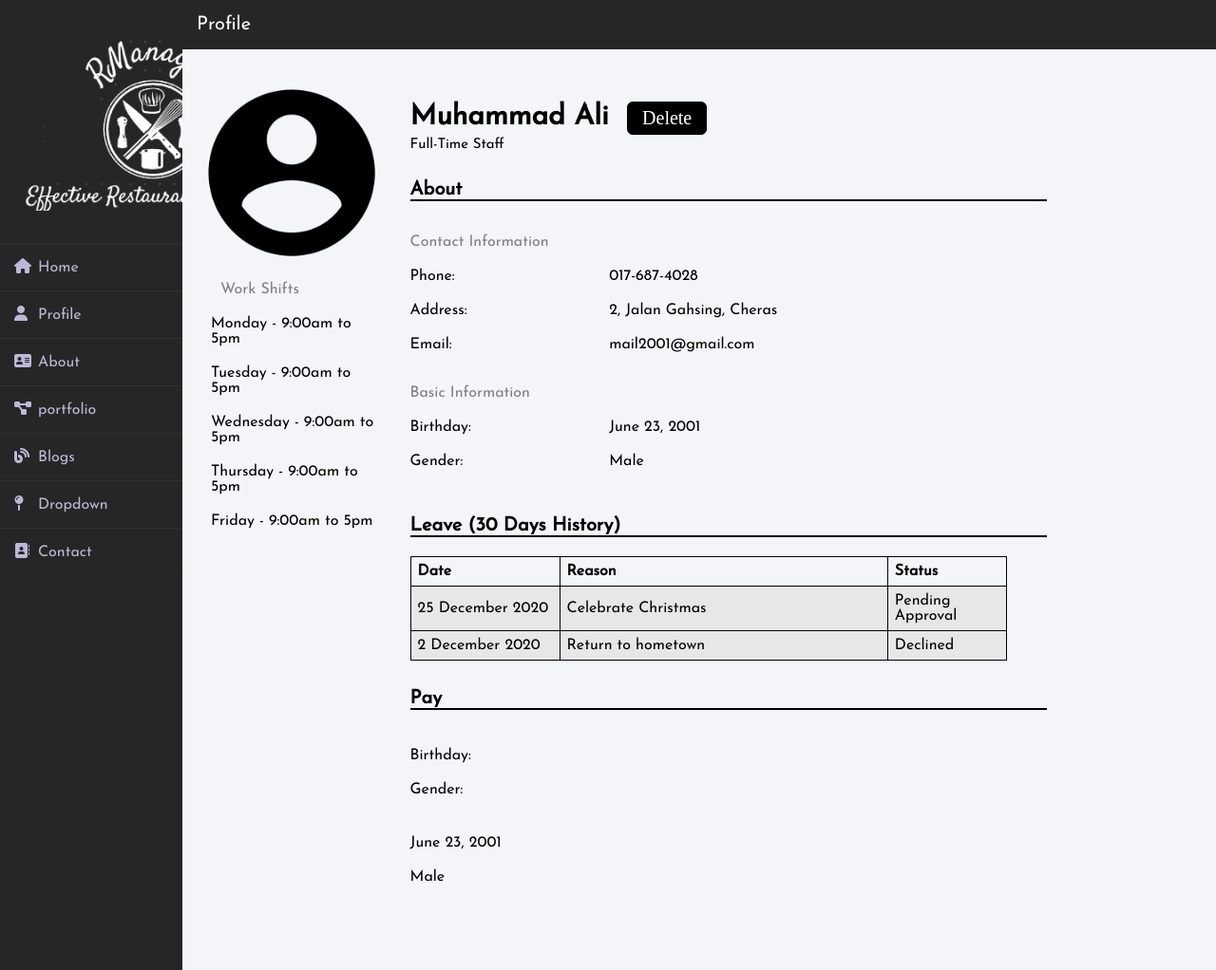
After one commit to NelsonGan/rmanager, a PHP site: page /profile-owner.php in a window 1280 px wide. The commit adds this page. Shown: the whole page at 95% size. Run offline with PHP 8.4, Linux system fonts and the light colour scheme; some libraries are stand-ins or nearby versions.

Commit message:
Updated profile

```diff
--- a/attendance.php
+++ b/attendance.php
@@ -25,16 +25,20 @@
                     <th style="width: 33%;">Date</th>
                     <th style="width: 33%;">Time</th>
                     <th style="width: 33%;">Status</th>
+                    <th style="width: 33%;">Hours Worked</th>
                 </tr>
                 <tr>
                     <td>25 December 2020</td>
                     <td>6:00PM</td>
                     <td>Clocked Out</td>
+                    <td rowspan="2" style="text-align: center;">9</td>
                 </tr>
                 <tr>
                     <td>25 December 2020</td>
-                    <td>8:00AM</td>
+                    <td>9:00AM</td>
                     <td>Clocked In</td>
+                </tr>
+                <tr>
                 </tr>
                 </table>
 
--- /dev/null
+++ b/profile-owner.php
@@ -0,0 +1,95 @@
+<!DOCTYPE html>
+<head>
+    <title>Default Title</title>
+    <link href="stylesheets/default.css" rel="stylesheet" type="text/css">
+    <link href="stylesheets/profile-owner.css" rel="stylesheet" type="text/css">
+</head>
+
+<body>
+    <?php include "sidebar.html"; ?>
+
+    <div class="mainbody">
+        <div class="topbar">
+            <span>Profile</span>
+        </div>
+
+        <div class="main-container">
+            <div class="left-container">
+                <img src="images/profile.png">
+                <p>Work Shifts</p>
+                <ul class="shift">
+                    <li>Monday - 9:00am to 5pm</li>
+                    <li>Tuesday - 9:00am to 5pm</li>
+                    <li>Wednesday - 9:00am to 5pm</li>
+                    <li>Thursday - 9:00am to 5pm</li>
+                    <li>Friday - 9:00am to 5pm</li>
+                </ul>
+            </div>
+            <div class="right-container">
+                <p class="name">Muhammad Ali <input type="submit" class="btn" value="Delete" style="margin-left: 10px; height: 35px;"> </p>
+                <p class="job-title">Full-Time Staff</p>
+
+                <p class="section">About</p>
+
+                <p class="title">Contact Information</p>
+                <div class="content">
+                    <div class="content-left">
+                        <p>Phone:</p>
+                        <p>Address:</p>
+                        <p>Email:</p>
+                    </div>
+                    <div class="content-right">
+                        <p>017-687-4028</p>
+                        <p>2, Jalan Gahsing, Cheras</p>
+                        <p>mail2001@gmail.com</p>
+                    </div>
+                </div>
+                <p class="title">Basic Information</p>
+                <div class="content">
+                    <div class="content-left">
+                        <p>Birthday:</p>
+                        <p>Gender:</p>
+                    </div>
+                    <div class="content-right">
+                        <p>June 23, 2001</p>
+                        <p>Male</p>
+                    </div>
+                </div>
+
+                <p class="section">Leave (30 Days History)</p>
+
+                <table class="leavetable">
+                <tr>
+                    <th style="width: 25%;">Date</th>
+                    <th>Reason</th>
+                    <th style="width: 20%;">Status</th>
+                </tr>
+                <tr>
+                    <td>25 December 2020</td>
+                    <td>Celebrate Christmas</td>
+                    <td>Pending Approval</td>
+                </tr>
+                <tr>
+                    <td>2 December 2020</td>
+                    <td>Return to hometown</td>
+                    <td>Declined</td>
+                </tr>
+                </table>
+
+                <p class="section">Pay</p>
+                <div class="content-left">
+                    <p>Birthday:</p>
+                    <p>Gender:</p>
+                </div>
+                <div class="content-right">
+                    <p>June 23, 2001</p>
+                    <p>Male</p>
+                </div>
+
+
+
+
+            </div>
+        </div>
+    </div>
+</body>
--- a/profile.php
+++ b/profile-staff.php
@@ -2,7 +2,7 @@
 <head>
     <title>Default Title</title>
     <link href="stylesheets/default.css" rel="stylesheet" type="text/css">
-    <link href="stylesheets/profile.css" rel="stylesheet" type="text/css">
+    <link href="stylesheets/profile-staff.css" rel="stylesheet" type="text/css">
 </head>
 
 <body>
```
Also changed, not shown: stylesheets/profile-staff.css (added, +121 -0 lines), stylesheets/profile-owner.css (renamed from stylesheets/profile.css).
